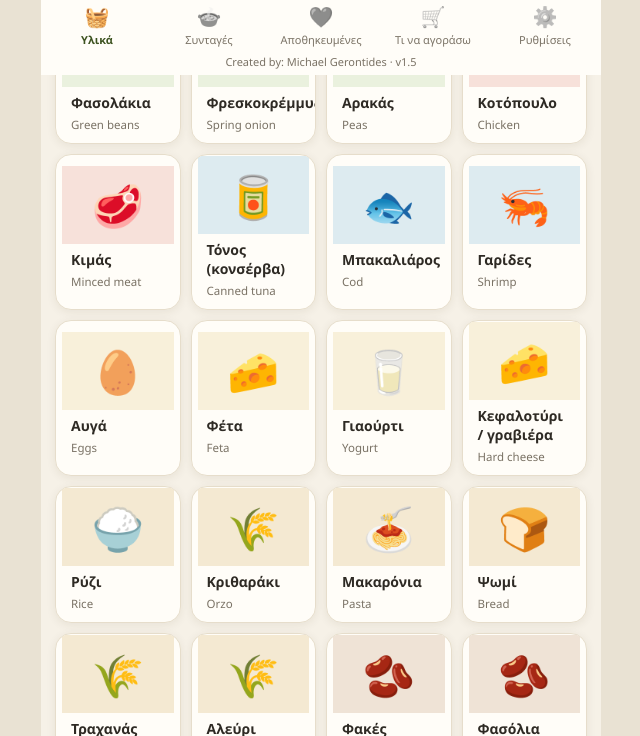
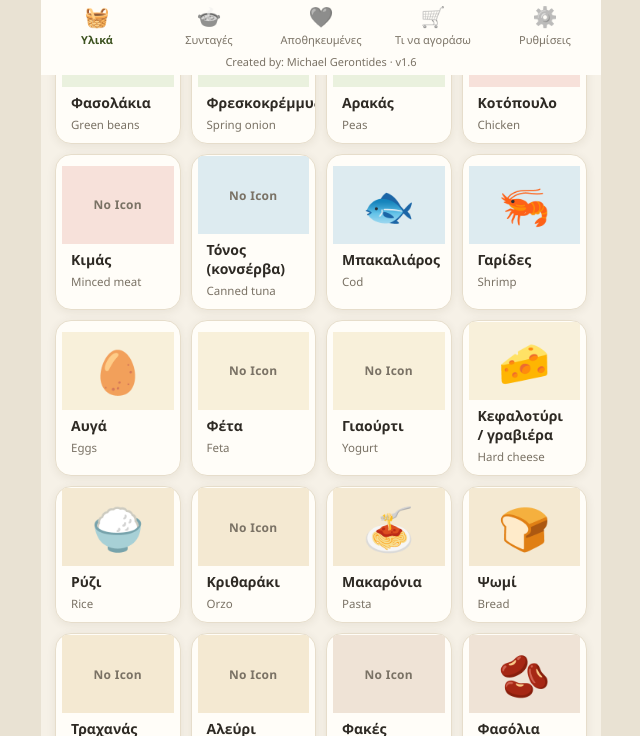
Before and after one commit to Michael1958/What2Cook, a plain HTML site: page index.html in a window 1280 px wide. Shown: the part 725-1461 px from the top of the page, without its empty margins (319-959 px from the left). Drawn offline with Linux system fonts and the light colour scheme.

Commit message:
Add files via upload

```diff
--- a/index.html
+++ b/index.html
@@ -37,6 +37,7 @@ main{flex:1;padding:4px 14px 210px}
 .tile .nm b{display:block;font-size:14px;font-weight:600}
 .tile .nm small{color:var(--muted);font-size:11.5px}
 .tile .ck{position:absolute;top:6px;right:6px;width:26px;height:26px;border-radius:50%;background:var(--olive);color:#fff;display:none;align-items:center;justify-content:center;font-size:15px;border:2px solid #fff}
+.tile .pic .noicon{font-size:12px;font-weight:600;color:var(--muted);letter-spacing:.3px}
 .tile.on{border-color:var(--olive);outline:2px solid var(--olive)}
 .tile.on .ck{display:flex}
 .c-veg{background:#EAF1DE}.c-meat{background:#F7E1DA}.c-fish{background:#DDEBF0}.c-dairy{background:#F8F0DA}.c-grains{background:#F4E9D2}.c-legumes{background:#EFE3D6}.c-herbs{background:#E2EEDC}.c-pantry{background:#EFE9DD}
@@ -169,7 +170,7 @@ h2.sec.terra{color:var(--terra)}
 
 <script>
 "use strict";
-const VERSION = "1.5";
+const VERSION = "1.6";
 
 /* ---------- Storage (browser only, on this device) ---------- */
 const LS = {
@@ -239,69 +240,69 @@ I("tomato","veg","Ντομάτα","Tomato","🍅",[18,.9,3.9,.2,1.2,.01],{pw:150
 I("onion","veg","Κρεμμύδι","Onion","🧅",[40,1.1,9.3,.1,1.7,0],{pw:110,al:["κρεμμυδια","kremmydi","kremidi","onions"]});
 I("garlic","veg","Σκόρδο","Garlic","🧄",[149,6.4,33,.5,2.1,.04],{pw:5,unit:{el:"σκελίδες",en:"cloves"},al:["skordo"]});
 I("spinach","veg","Σπανάκι","Spinach","🥬",[23,2.9,3.6,.4,2.2,.2],{al:["spanaki"]});
-I("zucchini","veg","Κολοκυθάκι","Zucchini","🥒",[17,1.2,3.1,.3,1,.02],{pw:200,al:["κολοκυθακια","kolokythaki","kolokithakia","courgette"]});
+I("zucchini","veg","Κολοκυθάκι","Zucchini","",[17,1.2,3.1,.3,1,.02],{pw:200,al:["κολοκυθακια","kolokythaki","kolokithakia","courgette"]});
 I("eggplant","veg","Μελιτζάνα","Eggplant","🍆",[25,1,5.9,.2,3,0],{pw:300,al:["μελιτζανες","melitzana","aubergine"]});
 I("pepper_green","veg","Πιπεριά","Green pepper","🫑",[20,.9,4.6,.2,1.7,0],{pw:150,al:["piperia","bell pepper","πιπεριες"]});
 I("potato","veg","Πατάτα","Potato","🥔",[77,2,17,.1,2.2,.01],{pw:200,al:["πατατες","patata","patates","potatoes"]});
 I("carrot","veg","Καρότο","Carrot","🥕",[41,.9,9.6,.2,2.8,.17],{pw:80,al:["καροτα","karoto","carrots"]});
-I("celery","veg","Σέλινο","Celery","🌱",[16,.7,3,.2,1.6,.2],{pw:40,unit:{el:"κοτσάνια",en:"stalks"},alg:["celery"],al:["selino"]});
+I("celery","veg","Σέλινο","Celery","",[16,.7,3,.2,1.6,.2],{pw:40,unit:{el:"κοτσάνια",en:"stalks"},alg:["celery"],al:["selino"]});
 I("lemon","veg","Λεμόνι","Lemon","🍋",[29,1.1,9.3,.3,2.8,0],{pw:60,al:["λεμονια","lemoni"]});
 I("cucumber","veg","Αγγούρι","Cucumber","🥒",[15,.7,3.6,.1,.5,0],{pw:300,al:["αγγουρι","agouri","aggouri"]});
-I("green_beans","veg","Φασολάκια","Green beans","🫛",[31,1.8,7,.2,2.7,0],{al:["fasolakia"]});
-I("spring_onion","veg","Φρεσκοκρέμμυδο","Spring onion","🌱",[32,1.8,7.3,.2,2.6,.04],{pw:15,al:["φρεσκα κρεμμυδακια","freskokremmydo","scallion"]});
-I("peas","veg","Αρακάς","Peas","🟢",[81,5.4,14.5,.4,5.7,0],{al:["arakas"]});
+I("green_beans","veg","Φασολάκια","Green beans","",[31,1.8,7,.2,2.7,0],{al:["fasolakia"]});
+I("spring_onion","veg","Φρεσκοκρέμμυδο","Spring onion","",[32,1.8,7.3,.2,2.6,.04],{pw:15,al:["φρεσκα κρεμμυδακια","freskokremmydo","scallion"]});
+I("peas","veg","Αρακάς","Peas","🫛",[81,5.4,14.5,.4,5.7,0],{al:["arakas"]});
 I("chicken","meat","Κοτόπουλο","Chicken","🍗",[120,22.5,0,2.6,0,.15],{an:"meat",al:["kotopoulo","κοτα"]});
-I("beef_mince","meat","Κιμάς","Minced meat","🥩",[254,17.2,0,20,0,.17],{an:"meat",al:["kimas","mince","ground beef"]});
-I("tuna","fish","Τόνος (κονσέρβα)","Canned tuna","🥫",[198,29,0,8,0,.9],{an:"fish",alg:["fish"],al:["tonos","tonnos"]});
+I("beef_mince","meat","Κιμάς","Minced meat","",[254,17.2,0,20,0,.17],{an:"meat",al:["kimas","mince","ground beef"]});
+I("tuna","fish","Τόνος (κονσέρβα)","Canned tuna","",[198,29,0,8,0,.9],{an:"fish",alg:["fish"],al:["tonos","tonnos"]});
 I("cod","fish","Μπακαλιάρος","Cod","🐟",[82,18,0,.7,0,.15],{an:"fish",alg:["fish"],al:["bakaliaros","ψαρι","fish"]});
 I("shrimp","fish","Γαρίδες","Shrimp","🦐",[85,20,0,.5,0,.5],{an:"shell",alg:["crust"],al:["garides","prawns"]});
 I("eggs","dairy","Αυγά","Eggs","🥚",[143,12.6,.7,9.5,0,.36],{pw:60,an:"egg",alg:["egg"],al:["αυγο","avga","egg"]});
-I("feta","dairy","Φέτα","Feta","🧀",[264,14.2,4.1,21.3,0,2.8],{an:"dairy",alg:["milk"],al:["τυρι","tyri","tiri","cheese"]});
-I("yogurt","dairy","Γιαούρτι","Yogurt","🥛",[73,10,3.6,2,0,.1],{an:"dairy",alg:["milk"],al:["giaourti","yoghurt"]});
+I("feta","dairy","Φέτα","Feta","",[264,14.2,4.1,21.3,0,2.8],{an:"dairy",alg:["milk"],al:["τυρι","tyri","tiri","cheese"]});
+I("yogurt","dairy","Γιαούρτι","Yogurt","",[73,10,3.6,2,0,.1],{an:"dairy",alg:["milk"],al:["giaourti","yoghurt"]});
 I("cheese_hard","dairy","Κεφαλοτύρι / γραβιέρα","Hard cheese","🧀",[392,28,.5,31,0,2.5],{an:"dairy",alg:["milk"],al:["κεφαλοτυρι","γραβιερα","kefalotyri","graviera","parmesan"]});
 I("rice","grains","Ρύζι","Rice","🍚",[360,6.6,79,.6,1.3,0],{al:["ryzi","rizi"]});
-I("orzo","grains","Κριθαράκι","Orzo","🌾",[357,12.5,72,1.5,3,0],{alg:["gluten"],al:["kritharaki"]});
+I("orzo","grains","Κριθαράκι","Orzo","",[357,12.5,72,1.5,3,0],{alg:["gluten"],al:["kritharaki"]});
 I("pasta","grains","Μακαρόνια","Pasta","🍝",[357,12.5,72,1.5,3,0],{alg:["gluten"],al:["ζυμαρικα","makaronia","spaghetti","σπαγγετι"]});
 I("bread","grains","Ψωμί","Bread","🍞",[265,9,49,3.2,2.7,1.2],{alg:["gluten"],al:["psomi"]});
-I("trahanas","grains","Τραχανάς","Trahanas","🌾",[350,12,68,3,3,1],{an:"dairy",alg:["gluten","milk"],al:["trahanas","trachanas"]});
-I("flour","grains","Αλεύρι","Flour","🌾",[364,10,76,1,2.7,0],{alg:["gluten"],al:["alevri"]});
-I("lentils","legumes","Φακές","Lentils","🫘",[352,24.6,63,1.1,10.7,0],{al:["fakes"]});
+I("trahanas","grains","Τραχανάς","Trahanas","",[350,12,68,3,3,1],{an:"dairy",alg:["gluten","milk"],al:["trahanas","trachanas"]});
+I("flour","grains","Αλεύρι","Flour","",[364,10,76,1,2.7,0],{alg:["gluten"],al:["alevri"]});
+I("lentils","legumes","Φακές","Lentils","",[352,24.6,63,1.1,10.7,0],{al:["fakes"]});
 I("white_beans","legumes","Φασόλια","White beans","🫘",[333,23.4,60,.9,15,0],{al:["fasolia","beans"]});
-I("chickpeas","legumes","Ρεβίθια","Chickpeas","🫘",[364,19,61,6,17,0],{al:["revithia"]});
-I("split_peas","legumes","Φάβα","Yellow split peas","🟡",[341,24,60,1.2,25,0],{al:["fava"]});
-I("black_eyed","legumes","Μαυρομάτικα","Black-eyed peas","🫘",[336,23.5,60,1.3,10.6,0],{al:["mavromatika"]});
-I("dill","herbs","Άνηθος","Dill","🌿",[43,3.5,7,1.1,2.1,.15],{al:["anithos","anitho"]});
+I("chickpeas","legumes","Ρεβίθια","Chickpeas","",[364,19,61,6,17,0],{al:["revithia"]});
+I("split_peas","legumes","Φάβα","Yellow split peas","",[341,24,60,1.2,25,0],{al:["fava"]});
+I("black_eyed","legumes","Μαυρομάτικα","Black-eyed peas","",[336,23.5,60,1.3,10.6,0],{al:["mavromatika"]});
+I("dill","herbs","Άνηθος","Dill","",[43,3.5,7,1.1,2.1,.15],{al:["anithos","anitho"]});
 I("parsley","herbs","Μαϊντανός","Parsley","🌿",[36,3,6.3,.8,3.3,.14],{al:["maintanos","μαιντανος"]});
-I("mint","herbs","Δυόσμος","Mint","🌿",[70,3.8,15,.9,8,.08],{al:["dyosmos","diosmos"]});
-I("oregano","herbs","Ρίγανη","Oregano","🌿",[265,9,69,4.3,42.5,.06],{al:["rigani"]});
-I("cinnamon","herbs","Κανέλα","Cinnamon","🟤",[247,4,81,1.2,53,0],{al:["kanela"]});
-I("pepper_black","herbs","Πιπέρι","Black pepper","⚫",[251,10.4,64,3.3,25,.05],{al:["piperi","pepper"]});
-I("olive_oil","pantry","Ελαιόλαδο","Olive oil","🫒",[884,0,0,100,0,0],{dens:.92,al:["elaiolado","ladi","λαδι","oil"]});
+I("mint","herbs","Δυόσμος","Mint","",[70,3.8,15,.9,8,.08],{al:["dyosmos","diosmos"]});
+I("oregano","herbs","Ρίγανη","Oregano","",[265,9,69,4.3,42.5,.06],{al:["rigani"]});
+I("cinnamon","herbs","Κανέλα","Cinnamon","",[247,4,81,1.2,53,0],{al:["kanela"]});
+I("pepper_black","herbs","Πιπέρι","Black pepper","",[251,10.4,64,3.3,25,.05],{al:["piperi","pepper"]});
+I("olive_oil","pantry","Ελαιόλαδο","Olive oil","",[884,0,0,100,0,0],{dens:.92,al:["elaiolado","ladi","λαδι","oil"]});
 I("salt","pantry","Αλάτι","Salt","🧂",[0,0,0,0,0,100],{al:["alati"]});
-I("tomato_paste","pantry","Πελτές ντομάτας","Tomato paste","🥫",[82,4.3,19,.5,4.1,.15],{al:["peltes","πελτε"]});
+I("tomato_paste","pantry","Πελτές ντομάτας","Tomato paste","",[82,4.3,19,.5,4.1,.15],{al:["peltes","πελτε"]});
 I("canned_tomato","pantry","Ντομάτα κονσέρβα","Canned tomatoes","🥫",[32,1.6,7,.3,1.9,.03],{al:["ντοματακια","ψιλοκομμενη ντοματα","κονκασε","passata"]});
-I("vinegar","pantry","Ξίδι","Vinegar","🍶",[18,0,.04,0,0,0],{dens:1,al:["xidi"]});
+I("vinegar","pantry","Ξίδι","Vinegar","",[18,0,.04,0,0,0],{dens:1,al:["xidi"]});
 I("olives","pantry","Ελιές","Olives","🫒",[230,1.6,6,23,3,4],{al:["elies","kalamata"]});
-I("water","pantry","Νερό","Water","💧",[0,0,0,0,0,0],{hidden:true});
-I("cabbage","veg","Λάχανο","Cabbage","🥬",[25,1.3,5.8,.1,2.5,.05],{pw:1000,al:["lahano","laxano","λαχανο λευκο","white cabbage"]});
-I("cauliflower","veg","Κουνουπίδι","Cauliflower","🥦",[25,1.9,5,.3,2,.08],{pw:800,al:["kounoupidi","kounoupidia","κουνουπιδια"]});
-I("leek","veg","Πράσο","Leek","🌱",[61,1.5,14,.3,1.8,.05],{pw:200,al:["πρασα","praso","prasa","leeks"]});
-I("okra","veg","Μπάμιες","Okra","🫛",[33,1.9,7,.2,3.2,.02],{al:["μπαμια","bamies","mpamies","bamia","ladies fingers"]});
-I("artichoke","veg","Αγκινάρα","Artichoke","🌼",[47,3.3,10.5,.2,5.4,.24],{pw:120,al:["αγκιναρες","aginara","agkinares","agginares","artichokes","καρδιες αγκιναρας"]});
-I("horta","veg","Χόρτα","Wild greens","🍃",[30,2.5,5,.4,3,.1],{al:["horta","xorta","βλιτα","vlita","ραδικια","radikia","σταμναγκαθι","greens","wild greens"]});
+I("water","pantry","Νερό","Water","",[0,0,0,0,0,0],{hidden:true});
+I("cabbage","veg","Λάχανο","Cabbage","",[25,1.3,5.8,.1,2.5,.05],{pw:1000,al:["lahano","laxano","λαχανο λευκο","white cabbage"]});
+I("cauliflower","veg","Κουνουπίδι","Cauliflower","",[25,1.9,5,.3,2,.08],{pw:800,al:["kounoupidi","kounoupidia","κουνουπιδια"]});
+I("leek","veg","Πράσο","Leek","",[61,1.5,14,.3,1.8,.05],{pw:200,al:["πρασα","praso","prasa","leeks"]});
+I("okra","veg","Μπάμιες","Okra","",[33,1.9,7,.2,3.2,.02],{al:["μπαμια","bamies","mpamies","bamia","ladies fingers"]});
+I("artichoke","veg","Αγκινάρα","Artichoke","",[47,3.3,10.5,.2,5.4,.24],{pw:120,al:["αγκιναρες","aginara","agkinares","agginares","artichokes","καρδιες αγκιναρας"]});
+I("horta","veg","Χόρτα","Wild greens","",[30,2.5,5,.4,3,.1],{al:["horta","xorta","βλιτα","vlita","ραδικια","radikia","σταμναγκαθι","greens","wild greens"]});
 I("mushrooms","veg","Μανιτάρια","Mushrooms","🍄",[22,3.1,3.3,.3,1,.01],{al:["μανιταρι","manitaria","manitari","πλευρωτους","pleurotus","champignon","champignons","mushroom"]});
-I("vine_leaves","veg","Αμπελόφυλλα","Vine leaves","🍃",[93,5.6,17,2.1,11,2.5],{al:["αμπελοφυλλο","ampelofylla","ampelofila","κληματοφυλλα","klimatofila","grape leaves","vine leaf"]});
-I("pork","meat","Χοιρινό","Pork","🍖",[196,27,0,9.5,0,.15],{an:"meat",al:["xoirino","hirino","χοιρινη μπριζολα","χοιρινες μπριζολες","pork chops","brizoles"]});
+I("vine_leaves","veg","Αμπελόφυλλα","Vine leaves","",[93,5.6,17,2.1,11,2.5],{al:["αμπελοφυλλο","ampelofylla","ampelofila","κληματοφυλλα","klimatofila","grape leaves","vine leaf"]});
+I("pork","meat","Χοιρινό","Pork","",[196,27,0,9.5,0,.15],{an:"meat",al:["xoirino","hirino","χοιρινη μπριζολα","χοιρινες μπριζολες","pork chops","brizoles"]});
 I("lamb","meat","Αρνί","Lamb","🍖",[230,18,0,17.5,0,.17],{an:"meat",al:["arni","αρνακι","arnaki","αρνισιο","μπουτι αρνιου"]});
 I("beef","meat","Μοσχάρι","Beef","🥩",[170,26,0,7,0,.15],{an:"meat",al:["mosxari","moschari","μοσχαρισιο","beef stew","κρεας","kreas"]});
 I("squid","fish","Καλαμάρια","Squid","🦑",[92,15.6,3.1,1.4,0,.11],{an:"shell",alg:["mollusc"],al:["καλαμαρι","καλαμαρακια","kalamari","kalamaria","kalamarakia","calamari","σουπιες","soupies","cuttlefish"]});
-I("sardines","fish","Σαρδέλες","Sardines","🐟",[150,21,0,7,0,.2],{an:"fish",alg:["fish"],al:["σαρδελα","sardeles","sardela","γαυρος","gavros","anchovies","fresh anchovies"]});
+I("sardines","fish","Σαρδέλες","Sardines","",[150,21,0,7,0,.2],{an:"fish",alg:["fish"],al:["σαρδελα","sardeles","sardela","γαυρος","gavros","anchovies","fresh anchovies"]});
 I("milk","dairy","Γάλα","Milk","🥛",[64,3.3,4.8,3.6,0,.11],{dens:1.03,an:"dairy",alg:["milk"],al:["gala","γαλα πληρες","fresh milk"]});
 I("butter","dairy","Βούτυρο","Butter","🧈",[717,.9,.1,81,0,.03],{an:"dairy",alg:["milk"],al:["voutyro","voutiro","βουτυρο αγελαδος"]});
-I("phyllo","grains","Φύλλο κρούστας","Phyllo pastry","🫓",[299,7.1,52.6,6,1.9,1.2],{alg:["gluten"],al:["φυλλο","fyllo","fillo","filo","phyllo","φυλλο πιτας","χωριατικο φυλλο","pastry sheets"]});
-I("rusk","grains","Παξιμάδι","Barley rusk","🥖",[380,12,72,3,10,1.2],{pw:60,alg:["gluten"],al:["παξιμαδια","paximadi","paximadia","κριθαροκουλουρα","dakos rusk"]});
-I("nutmeg","herbs","Μοσχοκάρυδο","Nutmeg","🌰",[525,5.8,49,36,21,.04],{al:["moschokarydo","mosxokarido"]});
-I("cumin","herbs","Κύμινο","Cumin","🫙",[375,17.8,44,22,10.5,.4],{al:["kymino","kimino"]});
+I("phyllo","grains","Φύλλο κρούστας","Phyllo pastry","",[299,7.1,52.6,6,1.9,1.2],{alg:["gluten"],al:["φυλλο","fyllo","fillo","filo","phyllo","φυλλο πιτας","χωριατικο φυλλο","pastry sheets"]});
+I("rusk","grains","Παξιμάδι","Barley rusk","",[380,12,72,3,10,1.2],{pw:60,alg:["gluten"],al:["παξιμαδια","paximadi","paximadia","κριθαροκουλουρα","dakos rusk"]});
+I("nutmeg","herbs","Μοσχοκάρυδο","Nutmeg","",[525,5.8,49,36,21,.04],{al:["moschokarydo","mosxokarido"]});
+I("cumin","herbs","Κύμινο","Cumin","",[375,17.8,44,22,10.5,.4],{al:["kymino","kimino"]});
 
 /* Extra names people commonly type: Greek spellings, plurals, Greeklish and English */
 const EXTRA_AL={
@@ -920,6 +921,7 @@ const S = {
 function persist(){ LS.set("lang",S.lang); LS.set("text",S.text); LS.set("prefs",S.prefs); LS.set("saved",S.saved); LS.set("shop",S.shop); LS.set("history",S.history); }
 const t = k => T[S.lang][k];
 const L = o => o[S.lang] || o.el;
+const ic = d => d&&d.em ? d.em+" " : "";
 const esc = s => String(s).replace(/[&<>"']/g,c=>({"&":"&amp;","<":"&lt;",">":"&gt;",'"':"&quot;","'":"&#39;"}[c]));
 const norm = s => (s||"").toLowerCase().normalize("NFD").replace(/[\u0300-\u036f]/g,"").replace(/ς/g,"σ").trim();
 
@@ -1071,19 +1073,19 @@ function vParsed(){
   const seen=new Set();
   return toks.map(x=>{ if(!x.id) return `<span class="pchip bad">✕ ${esc(x.raw)} <small>${t("notRec")}</small></span>`;
     if(seen.has(x.id)) return ""; seen.add(x.id); const nm=L(INGM[x.id].name);
-    return `<span class="pchip ok">✓ ${INGM[x.id].em} ${esc(nm)}${norm(nm)!==norm(x.raw)?` <small>← ${esc(x.raw)}</small>`:""}</span>`; }).join("");
+    return `<span class="pchip ok">✓ ${ic(INGM[x.id])}${esc(nm)}${norm(nm)!==norm(x.raw)?` <small>← ${esc(x.raw)}</small>`:""}</span>`; }).join("");
 }
 function vSugg(){
   if(endsSep()) return "";
   const part=S.text.split(/[,;\n·]/).pop().trim(), k=key(part), n=norm(part); if(k.length<2) return "";
   return INGS.filter(i=>!i.hidden&&!S.selected.has(i.id)&&(i.keys.some(x=>x.startsWith(k))||[i.name.el,i.name.en,...i.al].some(x=>norm(x).includes(n))))
-    .slice(0,6).map(i=>`<button class="sg" data-sug="${i.id}">${i.em} ${esc(L(i.name))}</button>`).join("");
+    .slice(0,6).map(i=>`<button class="sg" data-sug="${i.id}">${ic(i)}${esc(L(i.name))}</button>`).join("");
 }
 function vGrid(){
   const list=INGS.filter(i=>!i.hidden&&(S.cat==="all"||i.cat===S.cat));
   const other=S.lang==="el"?"en":"el";
   return `<div class="grid">`+list.map(i=>`<button class="tile ${S.selected.has(i.id)?"on":""}" data-ing="${i.id}"><span class="ck">✓</span>
-    <div class="pic c-${i.cat}">${i.em}</div><div class="nm"><b>${esc(L(i.name))}</b><small>${esc(i.name[other])}</small></div></button>`).join("")+`</div>`;
+    <div class="pic c-${i.cat}">${i.em||`<span class="noicon">No Icon</span>`}</div><div class="nm"><b>${esc(L(i.name))}</b><small>${esc(i.name[other])}</small></div></button>`).join("")+`</div>`;
 }
 function vIngredients(){
   const chips=`<button class="chip ${S.cat==="all"?"on":""}" data-cat="all"><span class="e">🧺</span>${t("all")}</button>`+
@@ -1142,7 +1144,7 @@ function vDetail(){
       else if(subMap[id]){ dot=`<span class="dot s">⇄</span>`; extra=`<br><small style="color:#7A5410">${t("subst")}: ${esc(L(INGM[subMap[id]].name))}</small>`; }
       else dot=`<span class="dot n">✕</span>`;
       if(role==="o"){ extra+=` <small style="color:var(--muted)">(${t("opt")})</small>`; if(dietBad(id)) extra+=`<br><small style="color:var(--terra)">${t("omit")}</small>`; }
-      return `<li>${dot}<span>${d.em} ${esc(L(d.name))}${extra}</span><span class="q">${qtyText(id,q,u,k)}</span></li>`;}).join("")+`</ul>
+      return `<li>${dot}<span>${ic(d)}${esc(L(d.name))}${extra}</span><span class="q">${qtyText(id,q,u,k)}</span></li>`;}).join("")+`</ul>
       <div style="margin-top:12px"><button class="btn terra" id="addMissing" style="width:100%">🛒 ${t("addMissing")}</button></div>`;
   } else if(S.tab==="steps"){
     body=`<ol class="steps">`+r.st.map((s,i)=>`<li data-step="${i}"><span class="n">${i+1}</span><div>
```
